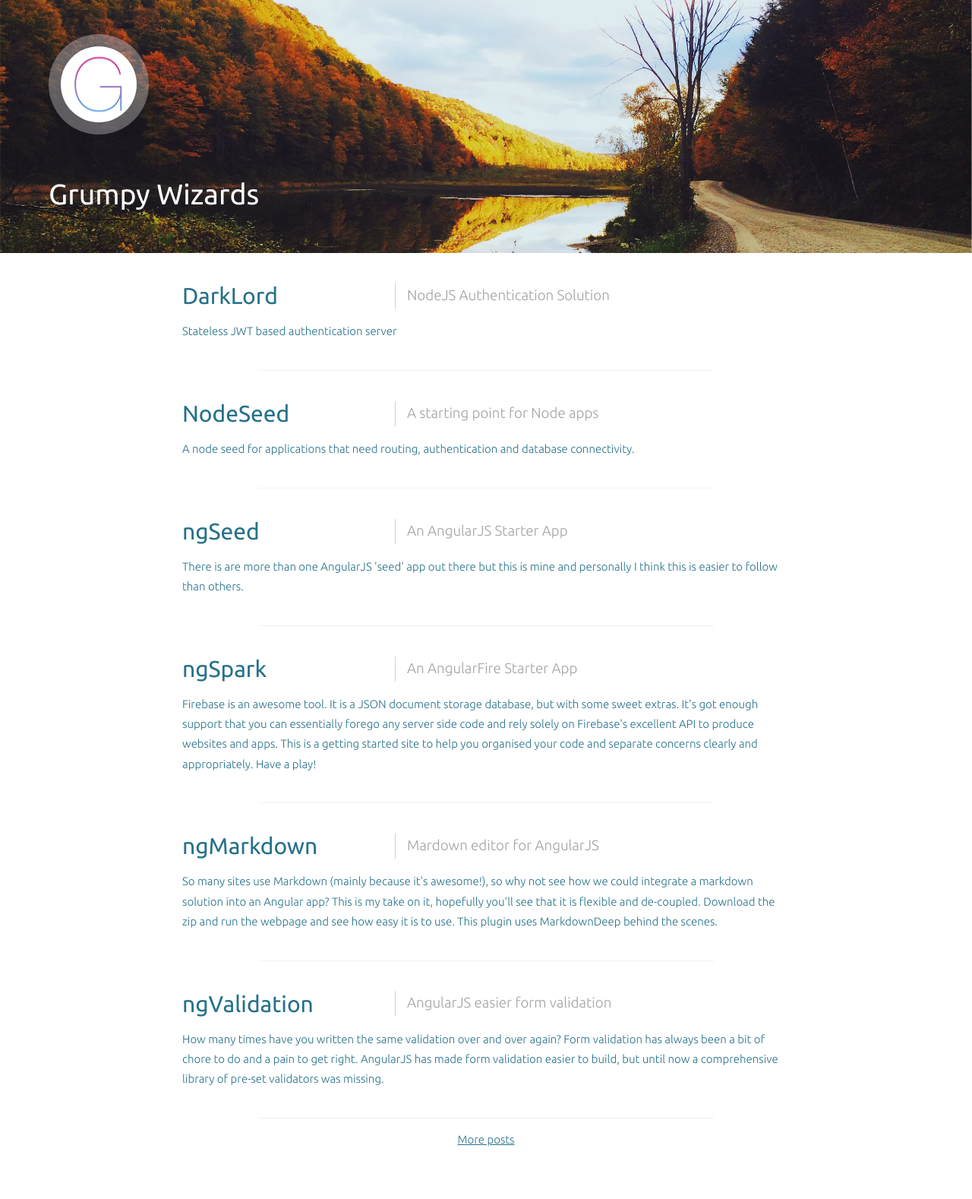
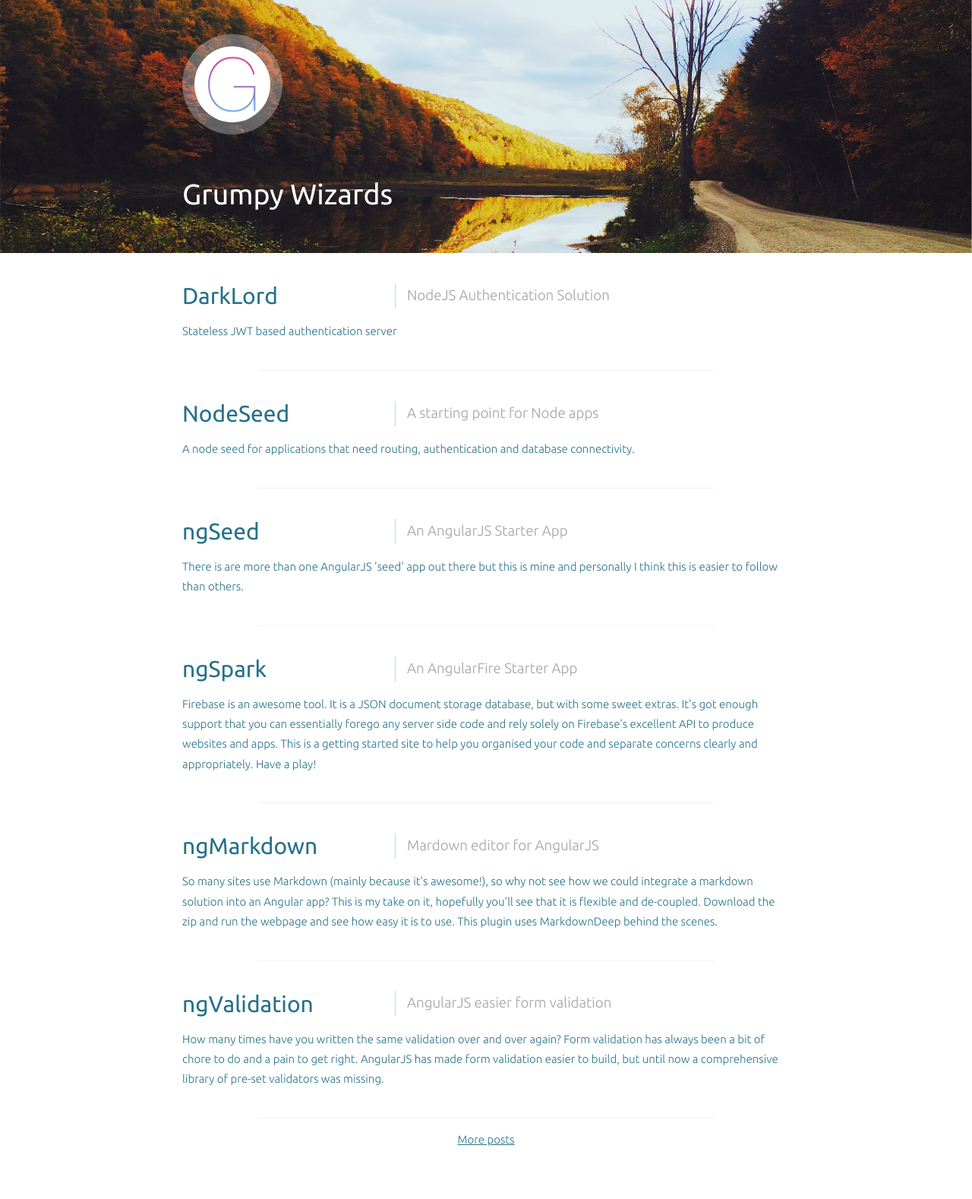
Before and after one commit to andmarkan/GrumpyWizards.github.io, a Jekyll site: the page built from index.html, in a window 1280 px wide. Shown: the whole page at 76% size. Built offline with Jekyll 4.4.1, drawn with Linux system fonts in a browser that asks for light colours; the list of posts is cut into pages by our own code.

Commit message:
Updated styling and header picture

```diff
--- a/_includes/main-header.html
+++ b/_includes/main-header.html
@@ -1,5 +1,5 @@
 <header class="site-header grid grid-center">
-	<div class="cell cell-width-90 cell-offset-5">
+	<div class="cell cell-width-90 cell-offset-5 container">
 		<a href="/">
 			<img class="site-logo" src="/img/gw.png" alt="G">
 		</a>
```
